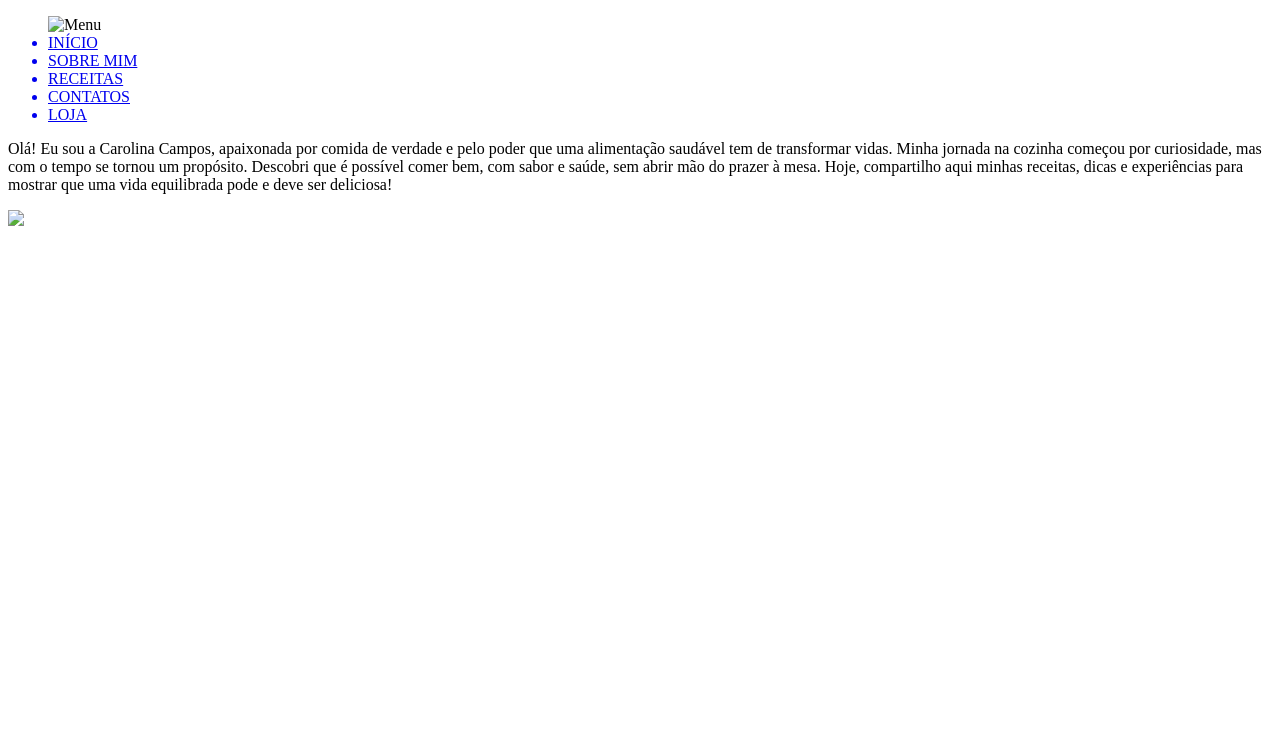
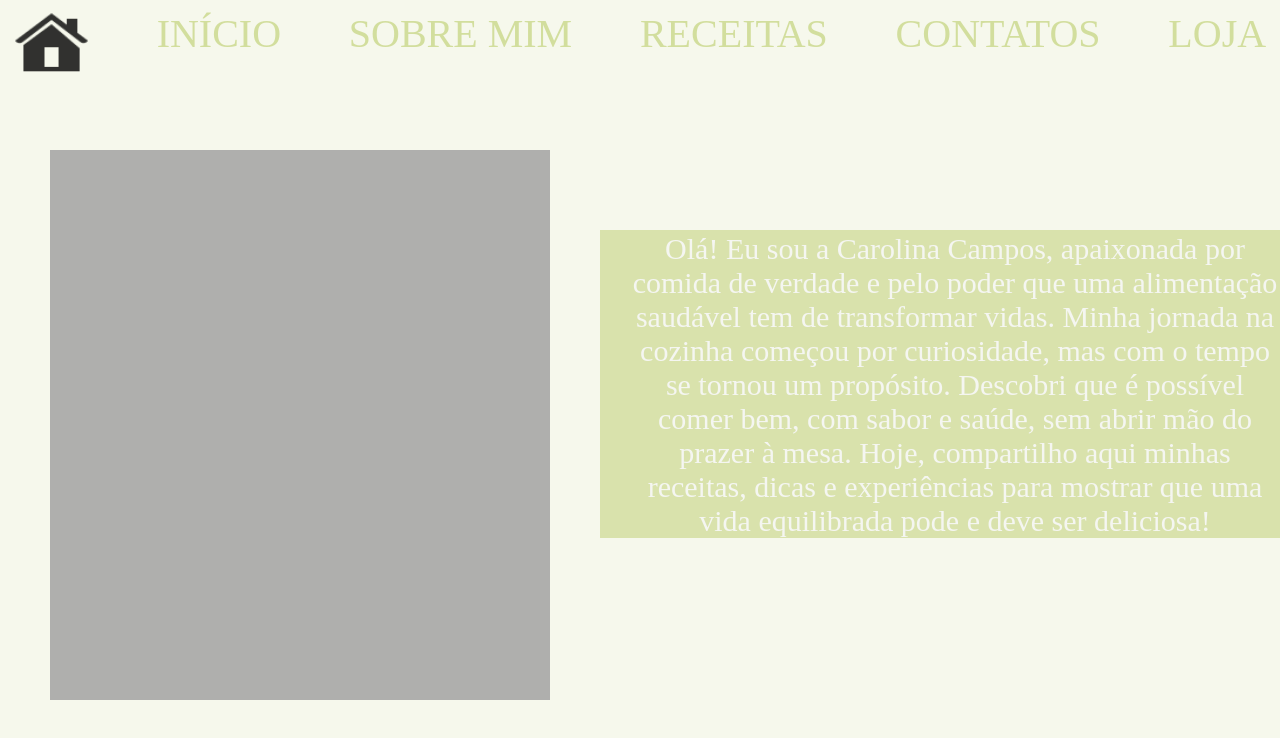
Before and after one commit to gustavo-original/Tempero-Fit, a plain HTML site: page sobremim.html in a window 1280 px wide. Drawn offline with Linux system fonts and the light colour scheme; the site is published under a folder, as on GitHub Pages, so addresses that start at the root find nothing.

Commit message:
Update sobremim.html

```diff
--- a/sobremim.html
+++ b/sobremim.html
@@ -4,18 +4,18 @@
     <meta charset="UTF-8">
     <meta name="viewport" content="width=device-width, initial-scale=1.0">
     <title>Sobre mim</title>
-    <link rel="stylesheet" href="/sobremim.css"
+    <link rel="stylesheet" href="sobremim.css"
 </head>
 <body>
 
    <div id="sobre">
         <ul id="menu">
-    <img src="/img/icons8-casa-64.png" alt="Menu" id="imgMenu">
-     <a href="/index.html"><li>INÍCIO</li></a>
-     <a href="/sobremim.html"><li>SOBRE MIM</li></a>
-     <a href="/pf-receitas.html"><li>RECEITAS</li></a>
-     <a href="/pf-contatos.html"><li>CONTATOS</li></a>
-     <a href="/pf-loja.html"><li>LOJA</li></a>
+    <img src="./img/icons8-casa-64.png" alt="Menu" id="imgMenu">
+     <a href="index.html"><li>INÍCIO</li></a>
+     <a href="sobremim.html"><li>SOBRE MIM</li></a>
+     <a href="pf-receitas.html"><li>RECEITAS</li></a>
+     <a href="pf-contatos.html"><li>CONTATOS</li></a>
+     <a href="pf-loja.html"><li>LOJA</li></a>
      </ul>
      </div>
         <div id="texto4">
@@ -23,6 +23,6 @@
 
 Minha jornada na cozinha começou por curiosidade, mas com o tempo se tornou um propósito. Descobri que é possível comer bem, com sabor e saúde, sem abrir mão do prazer à mesa. Hoje, compartilho aqui minhas receitas, dicas e experiências para mostrar que uma vida equilibrada pode e deve ser deliciosa!</p>
         </div>
-        <img src="/img/mulher.png" id="img">
+        <img src="./img/mulher.png" id="img">
 
 </html>
```
